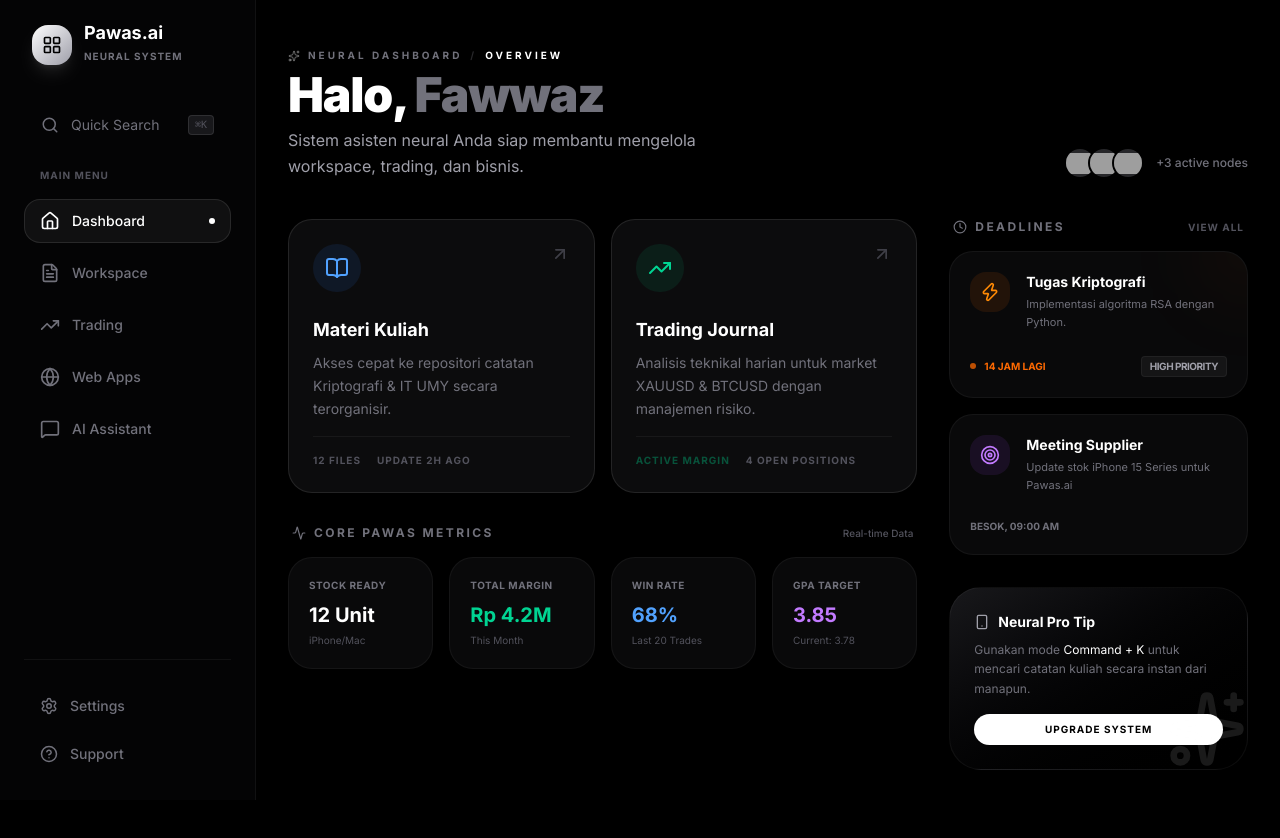
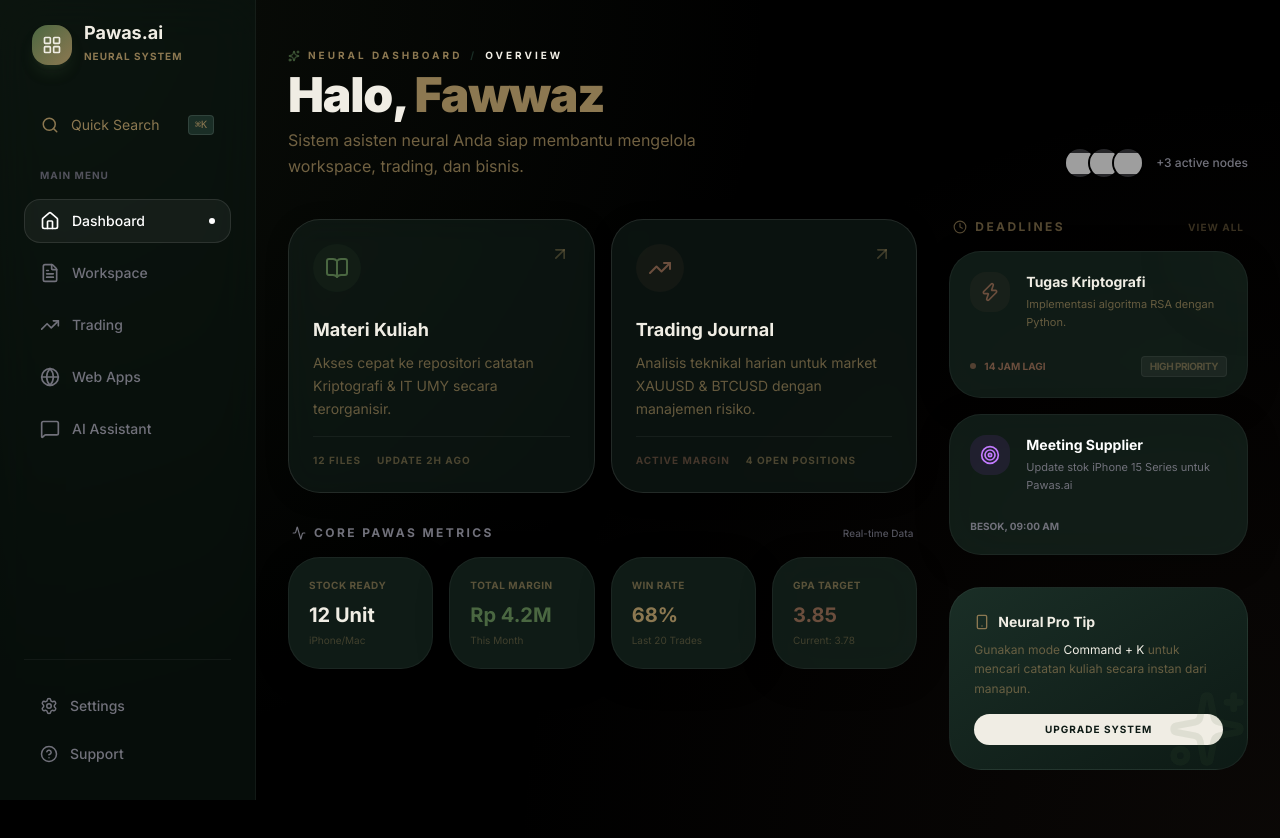
Before and after one commit to Dababah/pawas_ai, a Next.js app: page / in a window 1280 px wide. Shown: the top 838 px of the page. Built offline with nearby package versions, Linux system fonts and the light colour scheme; grey boxes are pictures that could not be loaded.

Commit message:
BENERIN TEMA

```diff
--- a/src/app/globals.css
+++ b/src/app/globals.css
@@ -2,11 +2,11 @@
 
 @theme {
   --font-sans: "Inter", "Geist Sans", ui-sans-serif, system-ui, sans-serif;
-  --color-background: #000000;
-  --color-foreground: #ffffff;
-  --color-card: #0a0a0a;
-  --color-accent: #18181b;
-  --color-border: rgba(255, 255, 255, 0.08);
+  --color-background: #0d1a15;
+  --color-foreground: #f0ede4;
+  --color-card: #162a22;
+  --color-accent: #8c7851;
+  --color-border: rgba(255, 255, 255, 0.05);
 
   --radius-xl: 1rem;
   --radius-2xl: 1.5rem;
@@ -14,25 +14,25 @@
 }
 
 :root {
-  --background: #000000;
-  --foreground: #fafafa;
-  --card: #09090b;
-  --card-foreground: #fafafa;
-  --popover: #09090b;
-  --popover-foreground: #fafafa;
-  --primary: #fafafa;
-  --primary-foreground: #18181b;
-  --secondary: #27272a;
-  --secondary-foreground: #fafafa;
-  --muted: #27272a;
-  --muted-foreground: #a1a1aa;
-  --accent: #27272a;
-  --accent-foreground: #fafafa;
+  --background: #0d1a15;
+  --foreground: #f0ede4;
+  --card: #162a22;
+  --card-foreground: #f0ede4;
+  --popover: #0d1a15;
+  --popover-foreground: #f0ede4;
+  --primary: #4a6741;
+  --primary-foreground: #f0ede4;
+  --secondary: #6b4e3d;
+  --secondary-foreground: #f0ede4;
+  --muted: #1a2e26;
+  --muted-foreground: #8c7851;
+  --accent: #8c7851;
+  --accent-foreground: #f0ede4;
   --destructive: #7f1d1d;
   --destructive-foreground: #fafafa;
-  --border: #27272a;
-  --input: #27272a;
-  --ring: #d4d4d8;
+  --border: rgba(255, 255, 255, 0.08);
+  --input: #1a2e26;
+  --ring: #4a6741;
 }
 
 @layer base {
@@ -41,32 +41,38 @@
   }
   body {
     background-color: var(--background);
+    background-image:
+      radial-gradient(circle at 0% 0%, rgba(74, 103, 65, 0.15) 0%, transparent 50%),
+      radial-gradient(circle at 100% 100%, rgba(107, 78, 61, 0.1) 0%, transparent 50%);
     color: var(--foreground);
     font-feature-settings: "rlig" 1, "calt" 1;
     -webkit-font-smoothing: antialiased;
     overflow-x: hidden;
+    min-height: 100vh;
   }
 }
 
 @layer components {
   .glass-panel {
-    @apply bg-zinc-900/40 backdrop-blur-md border border-white/5 rounded-2xl;
+    @apply bg-[#1a2e26]/60 backdrop-blur-xl border border-white/5 rounded-[2rem];
+    box-shadow: 0 8px 32px 0 rgba(0, 0, 0, 0.3);
   }
 
   .glass-card {
-    @apply bg-zinc-900/50 backdrop-blur-md border border-white/10 rounded-2xl transition-all duration-300 hover:bg-zinc-900/70 hover:border-white/20;
+    @apply bg-[#1a2e26]/40 backdrop-blur-lg border border-white/10 rounded-[2rem] transition-all duration-500 hover:bg-[#1a2e26]/60 hover:border-white/20;
+    box-shadow: 0 4px 24px -1px rgba(0, 0, 0, 0.2);
   }
 
   .nav-blur {
-    @apply bg-black/60 backdrop-blur-xl border-t border-white/5;
+    @apply bg-[#0d1a15]/80 backdrop-blur-2xl border-t border-white/5;
   }
 
   .text-gradient {
-    @apply bg-clip-text text-transparent bg-gradient-to-br from-white to-white/40;
+    @apply bg-clip-text text-transparent bg-gradient-to-br from-[#f0ede4] to-[#8c7851];
   }
 
   .premium-shadow {
-    box-shadow: 0 0 40px -10px rgba(255, 255, 255, 0.05);
+    box-shadow: 0 20px 40px -15px rgba(0, 0, 0, 0.5), 0 0 20px -5px rgba(74, 103, 65, 0.1);
   }
 }
 
--- a/src/app/page.tsx
+++ b/src/app/page.tsx
@@ -30,16 +30,16 @@ const Dashboard = () => {
     >
       <header className="flex flex-col md:flex-row md:items-end justify-between gap-6">
         <div className="space-y-2">
-          <motion.div variants={itemVariants} className="flex items-center gap-2 text-zinc-500 text-[10px] font-bold uppercase tracking-[0.3em]">
-            <Sparkles size={12} className="text-white/40" />
+          <motion.div variants={itemVariants} className="flex items-center gap-2 text-[#8c7851] text-[10px] font-bold uppercase tracking-[0.3em]">
+            <Sparkles size={12} className="text-[#4a6741]" />
             <span>Neural Dashboard</span>
-            <span className="text-zinc-800">/</span>
-            <span className="text-white">Overview</span>
+            <span className="text-[#1a2e26]">/</span>
+            <span className="text-[#f0ede4]">Overview</span>
           </motion.div>
-          <motion.h1 variants={itemVariants} className="text-4xl md:text-5xl font-black text-white tracking-tight font-outfit">
-            Halo, <span className="text-zinc-500">Fawwaz</span>
+          <motion.h1 variants={itemVariants} className="text-4xl md:text-5xl font-black text-[#f0ede4] tracking-tight font-outfit">
+            Halo, <span className="text-[#8c7851]">Fawwaz</span>
           </motion.h1>
-          <motion.p variants={itemVariants} className="text-zinc-400 text-sm md:text-base max-w-md leading-relaxed">
+          <motion.p variants={itemVariants} className="text-[#8c7851]/80 text-sm md:text-base max-w-md leading-relaxed">
             Sistem asisten neural Anda siap membantu mengelola workspace, trading, dan bisnis.
           </motion.p>
         </div>
@@ -63,16 +63,16 @@ const Dashboard = () => {
             <motion.div variants={itemVariants}>
               <Link href="/notes" className="group block p-6 glass-card relative overflow-hidden h-full">
                 <div className="absolute top-0 right-0 p-6">
-                  <ArrowUpRight size={20} className="text-zinc-700 group-hover:text-white transition-all transform group-hover:translate-x-1 group-hover:-translate-y-1" />
+                  <ArrowUpRight size={20} className="text-[#8c7851]/40 group-hover:text-[#f0ede4] transition-all transform group-hover:translate-x-1 group-hover:-translate-y-1" />
                 </div>
-                <div className="w-12 h-12 bg-blue-500/10 rounded-2xl flex items-center justify-center text-blue-400 mb-6 group-hover:scale-110 transition-transform duration-500">
+                <div className="w-12 h-12 bg-[#4a6741]/10 rounded-2xl flex items-center justify-center text-[#4a6741] mb-6 group-hover:scale-110 transition-transform duration-500">
                   <BookOpen size={24} />
                 </div>
-                <h3 className="text-lg font-bold text-white mb-2 font-outfit">Materi Kuliah</h3>
-                <p className="text-sm text-zinc-500 leading-relaxed">Akses cepat ke repositori catatan Kriptografi & IT UMY secara terorganisir.</p>
+                <h3 className="text-lg font-bold text-[#f0ede4] mb-2 font-outfit">Materi Kuliah</h3>
+                <p className="text-sm text-[#8c7851]/70 leading-relaxed">Akses cepat ke repositori catatan Kriptografi & IT UMY secara terorganisir.</p>
                 <div className="mt-4 pt-4 border-t border-white/5 flex items-center gap-4">
-                  <span className="text-[10px] font-bold text-zinc-600 uppercase tracking-widest">12 Files</span>
-                  <span className="text-[10px] font-bold text-zinc-600 uppercase tracking-widest">Update 2h ago</span>
+                  <span className="text-[10px] font-bold text-[#8c7851]/50 uppercase tracking-widest">12 Files</span>
+                  <span className="text-[10px] font-bold text-[#8c7851]/50 uppercase tracking-widest">Update 2h ago</span>
                 </div>
               </Link>
             </motion.div>
@@ -80,16 +80,16 @@ const Dashboard = () => {
             <motion.div variants={itemVariants}>
               <Link href="/trading" className="group block p-6 glass-card relative overflow-hidden h-full">
                 <div className="absolute top-0 right-0 p-6">
-                  <ArrowUpRight size={20} className="text-zinc-700 group-hover:text-white transition-all transform group-hover:translate-x-1 group-hover:-translate-y-1" />
+                  <ArrowUpRight size={20} className="text-[#8c7851]/40 group-hover:text-[#f0ede4] transition-all transform group-hover:translate-x-1 group-hover:-translate-y-1" />
                 </div>
-                <div className="w-12 h-12 bg-emerald-500/10 rounded-2xl flex items-center justify-center text-emerald-400 mb-6 group-hover:scale-110 transition-transform duration-500">
+                <div className="w-12 h-12 bg-[#6b4e3d]/10 rounded-2xl flex items-center justify-center text-[#6b4e3d] mb-6 group-hover:scale-110 transition-transform duration-500">
                   <TrendingUp size={24} />
                 </div>
-                <h3 className="text-lg font-bold text-white mb-2 font-outfit">Trading Journal</h3>
-                <p className="text-sm text-zinc-500 leading-relaxed">Analisis teknikal harian untuk market XAUUSD & BTCUSD dengan manajemen risiko.</p>
+                <h3 className="text-lg font-bold text-[#f0ede4] mb-2 font-outfit">Trading Journal</h3>
+                <p className="text-sm text-[#8c7851]/70 leading-relaxed">Analisis teknikal harian untuk market XAUUSD & BTCUSD dengan manajemen risiko.</p>
                 <div className="mt-4 pt-4 border-t border-white/5 flex items-center gap-4">
-                  <span className="text-[10px] font-bold text-emerald-500/40 uppercase tracking-widest">Active Margin</span>
-                  <span className="text-[10px] font-bold text-zinc-600 uppercase tracking-widest">4 Open Positions</span>
+                  <span className="text-[10px] font-bold text-[#6b4e3d]/60 uppercase tracking-widest">Active Margin</span>
+                  <span className="text-[10px] font-bold text-[#8c7851]/50 uppercase tracking-widest">4 Open Positions</span>
                 </div>
               </Link>
             </motion.div>
@@ -104,15 +104,15 @@ const Dashboard = () => {
             </motion.div>
             <div className="grid grid-cols-2 md:grid-cols-4 gap-4">
               {[
-                { label: 'Stock Ready', val: '12 Unit', sub: 'iPhone/Mac', color: 'text-white' },
-                { label: 'Total Margin', val: 'Rp 4.2M', sub: 'This Month', color: 'text-emerald-400' },
-                { label: 'Win Rate', val: '68%', sub: 'Last 20 Trades', color: 'text-blue-400' },
-                { label: 'GPA Target', val: '3.85', sub: 'Current: 3.78', color: 'text-purple-400' },
+                { label: 'Stock Ready', val: '12 Unit', sub: 'iPhone/Mac', color: 'text-[#f0ede4]' },
+                { label: 'Total Margin', val: 'Rp 4.2M', sub: 'This Month', color: 'text-[#4a6741]' },
+                { label: 'Win Rate', val: '68%', sub: 'Last 20 Trades', color: 'text-[#8c7851]' },
+                { label: 'GPA Target', val: '3.85', sub: 'Current: 3.78', color: 'text-[#6b4e3d]' },
               ].map((stat, idx) => (
                 <motion.div key={idx} variants={itemVariants} className="p-5 glass-panel group hover:border-white/20 transition-all">
-                  <p className="text-[10px] text-zinc-500 font-bold uppercase tracking-wider mb-2">{stat.label}</p>
+                  <p className="text-[10px] text-[#8c7851]/60 font-bold uppercase tracking-wider mb-2">{stat.label}</p>
                   <p className={`text-xl font-bold ${stat.color} mb-1 font-outfit`}>{stat.val}</p>
-                  <p className="text-[10px] text-zinc-600">{stat.sub}</p>
+                  <p className="text-[10px] text-[#8c7851]/40">{stat.sub}</p>
                 </motion.div>
               ))}
             </div>
@@ -123,29 +123,29 @@ const Dashboard = () => {
         <div className="space-y-8">
           <section className="space-y-4">
             <motion.div variants={itemVariants} className="flex items-center justify-between px-1">
-              <h2 className="text-xs font-bold text-zinc-500 uppercase tracking-[0.2em] flex items-center gap-2">
+              <h2 className="text-xs font-bold text-[#8c7851]/60 uppercase tracking-[0.2em] flex items-center gap-2">
                 <Clock size={14} /> Deadlines
               </h2>
-              <button className="text-[10px] text-zinc-600 hover:text-white transition-colors uppercase font-bold tracking-widest">View All</button>
+              <button className="text-[10px] text-[#8c7851]/40 hover:text-[#f0ede4] transition-colors uppercase font-bold tracking-widest">View All</button>
             </motion.div>
 
             <motion.div variants={itemVariants} className="glass-panel p-5 space-y-4 relative overflow-hidden group">
-              <div className="absolute top-0 right-0 w-24 h-24 bg-orange-500/5 rounded-full -mr-12 -mt-12 blur-2xl group-hover:bg-orange-500/10 transition-all" />
+              <div className="absolute top-0 right-0 w-24 h-24 bg-[#6b4e3d]/5 rounded-full -mr-12 -mt-12 blur-2xl group-hover:bg-[#6b4e3d]/10 transition-all" />
               <div className="flex items-start gap-4">
-                <div className="w-10 h-10 bg-orange-500/10 rounded-xl flex items-center justify-center text-orange-400 shrink-0">
+                <div className="w-10 h-10 bg-[#6b4e3d]/10 rounded-xl flex items-center justify-center text-[#6b4e3d] shrink-0">
                   <Zap size={20} />
                 </div>
                 <div className="space-y-1">
-                  <p className="text-sm font-bold text-white">Tugas Kriptografi</p>
-                  <p className="text-[11px] text-zinc-500 leading-relaxed">Implementasi algoritma RSA dengan Python.</p>
+                  <p className="text-sm font-bold text-[#f0ede4]">Tugas Kriptografi</p>
+                  <p className="text-[11px] text-[#8c7851]/70 leading-relaxed">Implementasi algoritma RSA dengan Python.</p>
                 </div>
               </div>
               <div className="flex items-center justify-between gap-2 pt-2">
                 <div className="flex items-center gap-2">
-                  <div className="w-1.5 h-1.5 rounded-full bg-orange-500 animate-pulse" />
-                  <span className="text-[10px] text-orange-500 font-bold uppercase">14 Jam Lagi</span>
+                  <div className="w-1.5 h-1.5 rounded-full bg-[#6b4e3d] animate-pulse" />
+                  <span className="text-[10px] text-[#6b4e3d] font-bold uppercase">14 Jam Lagi</span>
                 </div>
-                <span className="text-[10px] px-2 py-0.5 bg-white/5 border border-white/5 rounded text-zinc-400 font-bold uppercase tracking-tighter">High Priority</span>
+                <span className="text-[10px] px-2 py-0.5 bg-white/5 border border-white/5 rounded text-[#8c7851]/50 font-bold uppercase tracking-tighter">High Priority</span>
               </div>
             </motion.div>
 
@@ -165,17 +165,17 @@ const Dashboard = () => {
             </motion.div>
           </section>
 
-          <section className="p-6 rounded-3xl bg-gradient-to-br from-zinc-900 to-black border border-white/5 relative overflow-hidden">
-            <div className="absolute bottom-0 right-0 opacity-10">
+          <section className="p-6 rounded-3xl bg-gradient-to-br from-[#1a2e26] to-[#0d1a15] border border-white/5 relative overflow-hidden">
+            <div className="absolute bottom-0 right-0 opacity-10 text-[#4a6741]">
               <Sparkles size={80} />
             </div>
-            <h4 className="text-sm font-bold text-white mb-2 flex items-center gap-2">
-              <Smartphone size={16} className="text-zinc-400" /> Neural Pro Tip
+            <h4 className="text-sm font-bold text-[#f0ede4] mb-2 flex items-center gap-2">
+              <Smartphone size={16} className="text-[#8c7851]" /> Neural Pro Tip
             </h4>
-            <p className="text-xs text-zinc-500 leading-relaxed mb-4">
-              Gunakan mode <span className="text-white">Command + K</span> untuk mencari catatan kuliah secara instan dari manapun.
+            <p className="text-xs text-[#8c7851]/70 leading-relaxed mb-4">
+              Gunakan mode <span className="text-[#f0ede4]">Command + K</span> untuk mencari catatan kuliah secara instan dari manapun.
             </p>
-            <button className="w-full py-2 bg-white text-black text-[10px] font-bold uppercase tracking-widest rounded-xl hover:bg-zinc-200 transition-colors">
+            <button className="w-full py-2 bg-[#f0ede4] text-[#0d1a15] text-[10px] font-bold uppercase tracking-widest rounded-xl hover:bg-[#8c7851] hover:text-[#f0ede4] transition-all">
               Upgrade System
             </button>
           </section>
--- a/src/components/Sidebar.tsx
+++ b/src/components/Sidebar.tsx
@@ -20,22 +20,22 @@ const Sidebar = () => {
   return (
     <>
       {/* Desktop Sidebar */}
-      <aside className="hidden md:flex flex-col w-64 h-screen bg-zinc-950/50 backdrop-blur-xl border-r border-white/5 p-6 fixed left-0 top-0 z-50">
+      <aside className="hidden md:flex flex-col w-64 h-screen bg-[#0d1a15]/50 backdrop-blur-xl border-r border-white/5 p-6 fixed left-0 top-0 z-50">
         <div className="flex items-center gap-3 px-2 mb-10">
-          <div className="w-10 h-10 rounded-xl bg-gradient-to-br from-white to-zinc-400 flex items-center justify-center shadow-lg shadow-white/10">
-            <LayoutGrid size={20} className="text-black" />
+          <div className="w-10 h-10 rounded-xl bg-gradient-to-br from-[#4a6741] to-[#8c7851] flex items-center justify-center shadow-lg shadow-[#4a6741]/20">
+            <LayoutGrid size={20} className="text-[#f0ede4]" />
           </div>
           <div>
-            <span className="font-bold text-white text-lg block leading-none">Pawas.ai</span>
-            <span className="text-[10px] text-zinc-500 uppercase tracking-widest font-bold">Neural System</span>
+            <span className="font-bold text-[#f0ede4] text-lg block leading-none font-outfit">Pawas.ai</span>
+            <span className="text-[10px] text-[#8c7851] uppercase tracking-widest font-bold">Neural System</span>
           </div>
         </div>
 
         <div className="space-y-2">
-          <button className="w-full flex items-center gap-3 px-4 py-2 text-zinc-500 hover:bg-white/5 rounded-xl text-sm transition-all group mb-6 border border-transparent hover:border-white/5">
-            <Search size={18} className="group-hover:text-white transition-colors" />
-            <span className="group-hover:text-white transition-colors">Quick Search</span>
-            <kbd className="ml-auto text-[10px] bg-zinc-900 px-1.5 py-0.5 rounded border border-white/10 text-zinc-600">⌘K</kbd>
+          <button className="w-full flex items-center gap-3 px-4 py-2 text-[#8c7851] hover:bg-white/5 rounded-xl text-sm transition-all group mb-6 border border-transparent hover:border-white/5">
+            <Search size={18} className="group-hover:text-[#f0ede4] transition-colors" />
+            <span className="group-hover:text-[#f0ede4] transition-colors">Quick Search</span>
+            <kbd className="ml-auto text-[10px] bg-[#1a2e26] px-1.5 py-0.5 rounded border border-white/10 text-[#8c7851]">⌘K</kbd>
           </button>
 
           <div className="text-[10px] font-bold text-zinc-600 uppercase tracking-widest px-4 mb-4">Main Menu</div>
@@ -89,7 +89,7 @@ const Sidebar = () => {
       </aside>
 
       {/* Mobile/Tablet Bottom Nav */}
-      <nav className="md:hidden fixed bottom-6 left-6 right-6 h-20 bg-zinc-950/80 backdrop-blur-2xl border border-white/10 rounded-[2.5rem] flex justify-around items-center px-4 z-50 shadow-2xl premium-shadow">
+      <nav className="md:hidden fixed bottom-6 left-6 right-6 h-20 bg-[#0d1a15]/80 backdrop-blur-2xl border border-white/10 rounded-[2.5rem] flex justify-around items-center px-4 z-50 shadow-2xl premium-shadow">
         {menuItems.map((item) => {
           const isActive = pathname === item.path;
           const Icon = item.icon;
```
Also changed, not shown: src/app/inventory/page.tsx (+16 -16 lines), src/components/SplashScreen.tsx (+5 -5 lines).
